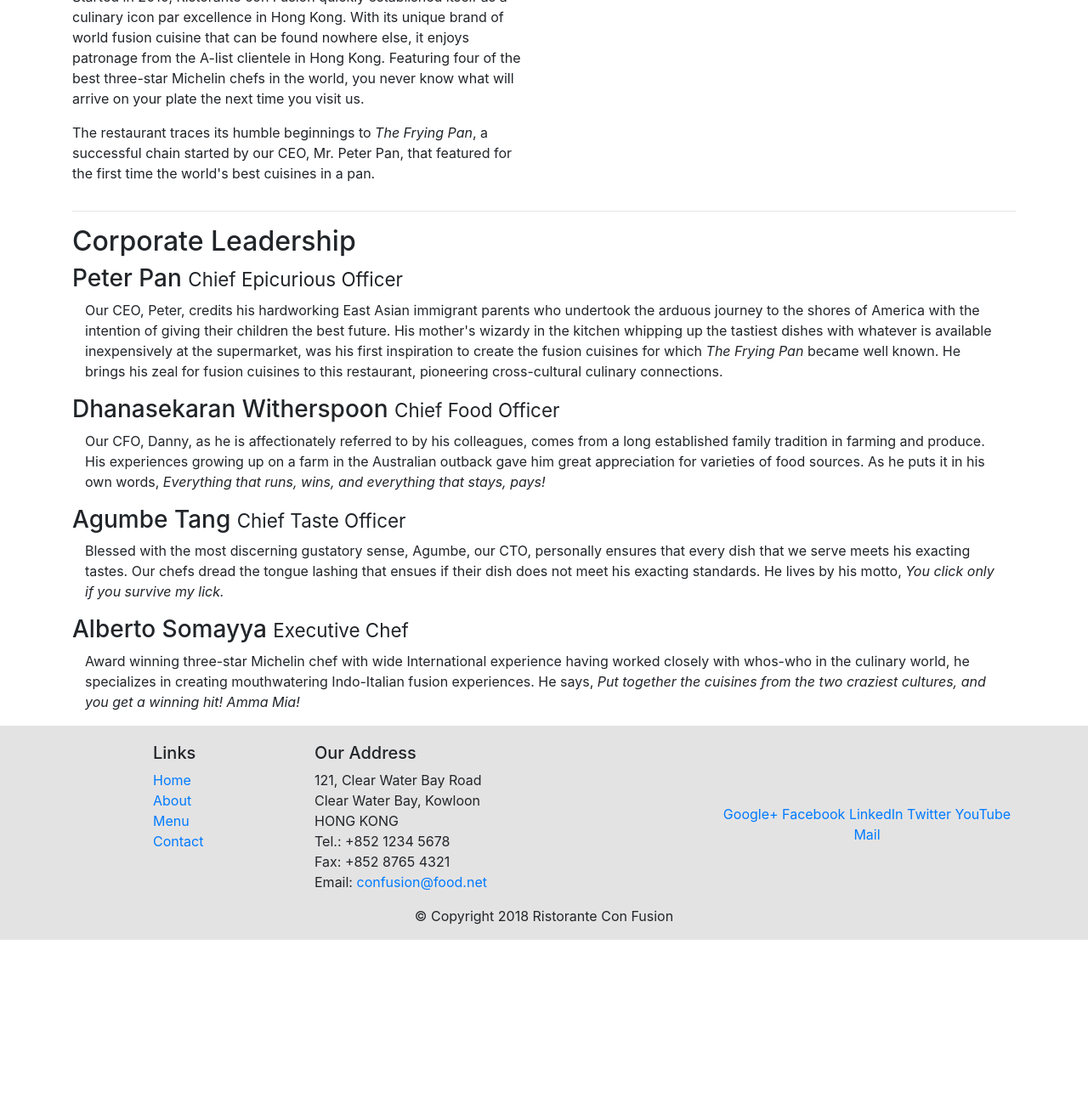
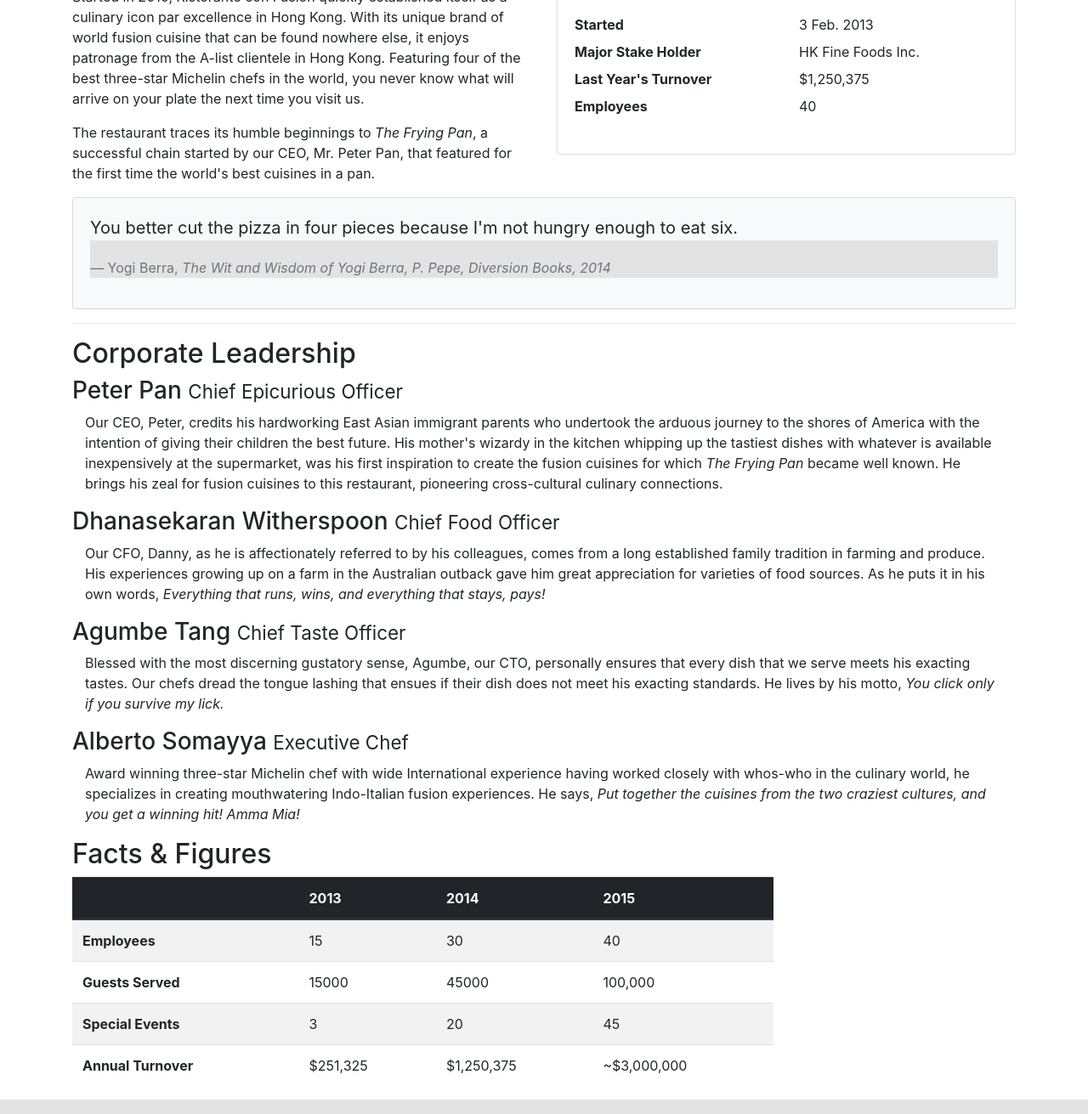
Before and after one commit to mihirdeorukhkar/Bootstrap-Project, a website: page aboutus.html in a window 1280 px wide. Shown: the part 489-1800 px from the top of the page at 85% size. Before the commit the page ends 1595 px from the top, so only its background shows below. Drawn offline with nearby package versions, Linux system fonts and the light colour scheme.

Commit message:
Tables & Cards

```diff
--- a/aboutus.html
+++ b/aboutus.html
@@ -66,6 +66,33 @@
                     our CEO, Mr. Peter Pan, that featured for the first time the world's best cuisines in a pan.</p>
             </div>
             <div class="col-12 col-sm">
+                <div class="card ">
+                    <h3 class="card-header bg-primary text-white">Facts At a Glance</h3>
+                    <div class="card-body">
+                        <dl class="row">
+                            <dt class="col-6">Started</dt>
+                            <dd class="col-6">3 Feb. 2013</dd>
+                            <dt class="col-6">Major Stake Holder</dt>
+                            <dd class="col-6">HK Fine Foods Inc.</dd>
+                            <dt class="col-6">Last Year's Turnover</dt>
+                            <dd class="col-6">$1,250,375</dd>
+                            <dt class="col-6">Employees</dt>
+                            <dd class="col-6">40</dd>
+                        </dl>
+                    </div>
+                </div>
+            </div>
+            <div class="col-12">
+                <div class="card card-body bg-light">
+                    <blockquote class="blockquote">
+                        <p class="mb-0">You better cut the pizza in four pieces because
+                            I'm not hungry enough to eat six.</p>
+                        <footer class="blockquote-footer">Yogi Berra,
+                            <cite title="Source Title">The Wit and Wisdom of Yogi Berra,
+                            P. Pepe, Diversion Books, 2014</cite>
+                        </footer>
+                    </blockquote>
+                </div>
             </div>
         </div>
         <hr>
@@ -98,6 +125,50 @@
                         winning hit! Amma Mia!</em></p>
             </div>
         </div>
+
+        <div class="row row-content">
+            <div class="col-12 col-sm-9">
+                <h2>Facts &amp; Figures</h2>
+                <div class="table-responsive">
+                    <table class="table table-striped">
+                        <thead class="thead-dark">
+                            <tr>
+                                <th>&nbsp;</th>
+                                <th>2013</th>
+                                <th>2014</th>
+                                <th>2015</th>
+                            </tr>
+                        </thead>
+                        <tbody>
+                            <tr>
+                                <th>Employees</th>
+                                <td>15</td>
+                                <td>30</td>
+                                <td>40</td>
+                            </tr>
+                            <tr>
+                                <th>Guests Served</th>
+                                <td>15000</td>
+                                <td>45000</td>
+                                <td>100,000</td>
+                            </tr>
+                            <tr>
+                                <th>Special Events</th>
+                                <td>3</td>
+                                <td>20</td>
+                                <td>45</td>
+                            </tr>
+                            <tr>
+                                <th>Annual Turnover</th>
+                                <td>$251,325</td>
+                                <td>$1,250,375</td>
+                                <td>~$3,000,000</td>
+                            </tr>
+                        </tbody>
+                    </table>
+                </div>
+            </div>
+       </div>
 
     </div>
 
```
